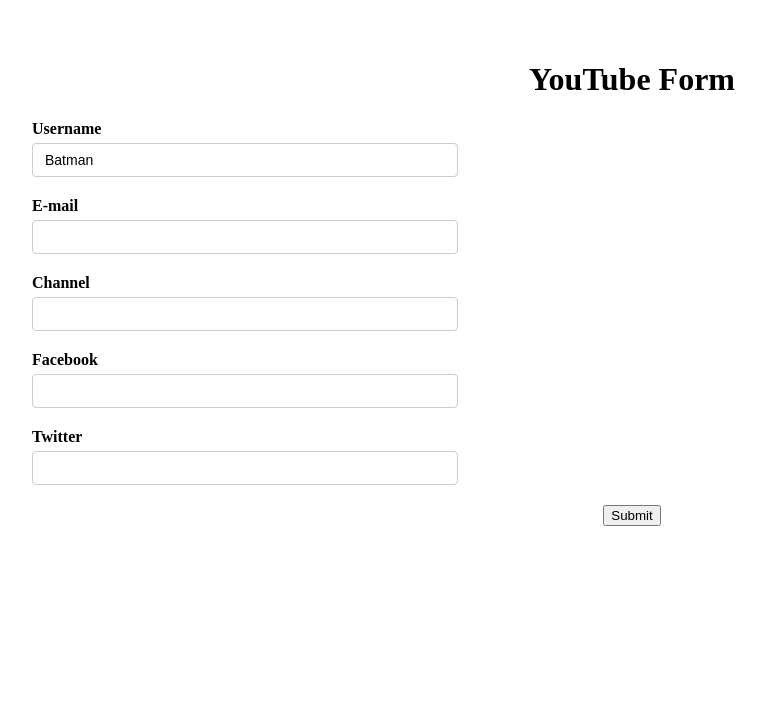
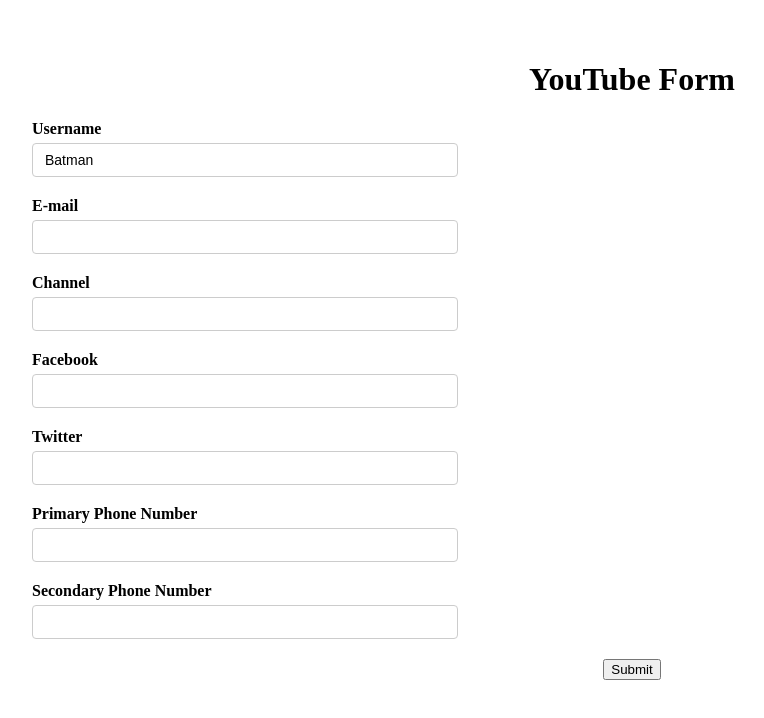
Before and after one commit to itgrad07/rhf-codevolution, a React (Vite) app: page / in a window 1280 px wide. Shown: the top 718 px of the page, without its empty margins (8-772 px from the left). Built offline with nearby package versions, Linux system fonts and the light colour scheme; the HTML template or start-up script is replaced by a standard one.

Commit message:
14 array fields

```diff
--- a/src/components/YouTubeForm.tsx
+++ b/src/components/YouTubeForm.tsx
@@ -9,6 +9,7 @@
     twitter: "";
     facebook: "";
   };
+  phoneNumbers: string[];
 };
 
 const YouTubeForm = () => {
@@ -21,6 +22,7 @@
         facebook: "",
         twitter: "",
       },
+      phoneNumbers: ["", ""],
     },
     // defaultValues: async () => {
     //   const response = await fetch(
@@ -115,6 +117,24 @@
           <input type="text" id="twitter" {...register("social.twitter")} />
         </div>
 
+        <div className="form-control">
+          <label htmlFor="primary-number">Primary Phone Number</label>
+          <input
+            type="text"
+            id="primary-number"
+            {...register("phoneNumbers.0")}
+          />
+        </div>
+
+        <div className="form-control">
+          <label htmlFor="secondary-number">Secondary Phone Number</label>
+          <input
+            type="text"
+            id="secondary-number"
+            {...register("phoneNumbers.1")}
+          />
+        </div>
+
         <button>Submit</button>
       </form>
       <DevTool control={control} />
```
